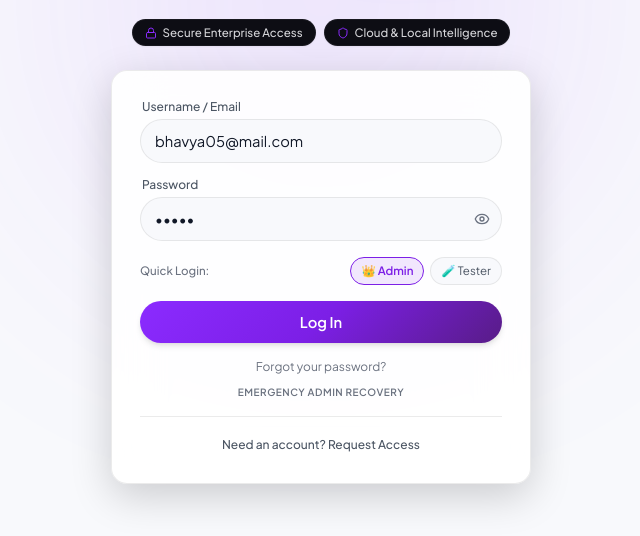
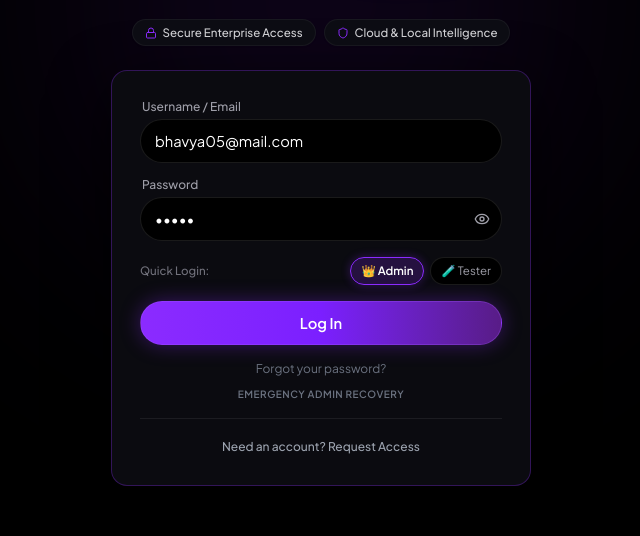
Before and after one commit to bhavyaupreti05/AUTUMN, a React (Vite) app in the folder client/: page /login in a window 1280 px wide. Shown: the part 201-737 px from the top of the page, without its empty margins (319-959 px from the left). Built offline with nearby package versions, Linux system fonts and the light colour scheme; no server answers.

Commit message:
style: enforce pure black and neon purple dark theme by default

```diff
--- a/client/index.html
+++ b/client/index.html
@@ -1,5 +1,5 @@
 <!doctype html>
-<html lang="en">
+<html lang="en" class="dark">
   <head>
     <meta charset="UTF-8" />
     <link rel="icon" type="image/svg+xml" href="/favicon.svg" />
--- a/client/src/contexts/ThemeContext.tsx
+++ b/client/src/contexts/ThemeContext.tsx
@@ -12,10 +12,10 @@ const ThemeContext = createContext<ThemeContextType | undefined>(undefined);
 
 export function ThemeProvider({ children }: { children: ReactNode }) {
   const [theme, setTheme] = useState<Theme>(() => {
-    // Check local storage or OS preference on mount
+    // Default to dark mode for pure black and neon purple identity
     const saved = localStorage.getItem('theme');
-    if (saved === 'light' || saved === 'dark') return saved;
-    return window.matchMedia('(prefers-color-scheme: dark)').matches ? 'dark' : 'light';
+    if (saved === 'dark' || saved === 'light') return saved;
+    return 'dark';
   });
 
   useEffect(() => {
--- a/client/src/pages/LoginPage.tsx
+++ b/client/src/pages/LoginPage.tsx
@@ -102,7 +102,7 @@ export function LoginPage() {
   };
 
   return (
-    <div className="min-h-screen bg-[var(--bg-primary)] flex flex-col items-center justify-center p-4 relative overflow-hidden">
+    <div className="min-h-screen bg-black flex flex-col items-center justify-center p-4 relative overflow-hidden text-white">
       {/* Ambient background glow */}
       <div className="absolute top-1/4 left-1/2 -translate-x-1/2 -translate-y-1/2 w-[450px] h-[450px] bg-[#8B2BFF] opacity-15 blur-[140px] pointer-events-none rounded-full" />
 
@@ -131,46 +131,46 @@ export function LoginPage() {
           </div>
         </div>
 
-        <div className="bg-[var(--bg-surface)]/90 backdrop-blur-xl p-6 sm:p-7 rounded-2xl border border-[var(--border-subtle)] shadow-[0_12px_40px_rgba(0,0,0,0.18)] w-full text-left">
+        <div className="bg-[#0B0B10] p-6 sm:p-7 rounded-2xl border border-[#8B2BFF]/30 shadow-[0_20px_60px_rgba(0,0,0,0.85)] w-full text-left text-white">
           {error && (
-            <div className="bg-[rgba(239,68,68,0.1)] text-[var(--error)] p-3 rounded-xl mb-4 text-xs font-medium border border-[rgba(239,68,68,0.25)] text-center">
+            <div className="bg-red-500/10 text-red-400 p-3 rounded-xl mb-4 text-xs font-medium border border-red-500/25 text-center">
               {error}
             </div>
           )}
           {(success || locationSuccess) && (
-            <div className="bg-[var(--accent-muted)] text-[var(--accent)] p-3 rounded-xl mb-4 text-xs font-medium border border-[color-mix(in_srgb,var(--accent)_25%,transparent)] text-center">
+            <div className="bg-[#8B2BFF]/15 text-[#A75BFF] p-3 rounded-xl mb-4 text-xs font-medium border border-[#8B2BFF]/30 text-center">
               {success || locationSuccess}
             </div>
           )}
 
           <form onSubmit={handleAuth} className="space-y-3.5">
             <div>
-              <label className="block text-xs font-medium text-[var(--text-secondary)] mb-1 px-0.5">Username / Email</label>
+              <label className="block text-xs font-medium text-zinc-400 mb-1 px-0.5">Username / Email</label>
               <input
                 type="text"
                 value={username}
                 onChange={(e) => setUsername(e.target.value)}
                 placeholder="name@example.com"
-                className="w-full bg-[var(--bg-primary)] text-[var(--text-primary)] border border-[var(--border-subtle)] rounded-xl py-2.5 px-3.5 text-[0.92rem] focus:outline-none focus:border-[var(--accent)] focus:ring-1 focus:ring-[var(--accent)] transition-all"
+                className="w-full bg-black text-white border border-white/10 rounded-xl py-2.5 px-3.5 text-[0.92rem] focus:outline-none focus:border-[#8B2BFF] focus:ring-1 focus:ring-[#8B2BFF] transition-all"
                 required
               />
             </div>
             <div>
-              <label className="block text-xs font-medium text-[var(--text-secondary)] mb-1 px-0.5">Password</label>
+              <label className="block text-xs font-medium text-zinc-400 mb-1 px-0.5">Password</label>
               <div className="relative">
                 <input
                   type={showPassword ? 'text' : 'password'}
                   value={password}
                   onChange={(e) => setPassword(e.target.value)}
                   placeholder="Enter your password"
-                  className="w-full bg-[var(--bg-primary)] text-[var(--text-primary)] border border-[var(--border-subtle)] rounded-xl py-2.5 pl-3.5 pr-10 text-[0.92rem] focus:outline-none focus:border-[var(--accent)] focus:ring-1 focus:ring-[var(--accent)] transition-all"
+                  className="w-full bg-black text-white border border-white/10 rounded-xl py-2.5 pl-3.5 pr-10 text-[0.92rem] focus:outline-none focus:border-[#8B2BFF] focus:ring-1 focus:ring-[#8B2BFF] transition-all"
                   required
                 />
                 <button
                   type="button"
                   aria-label={showPassword ? 'Hide password' : 'Show password'}
                   onClick={() => setShowPassword((previous) => !previous)}
-                  className="absolute right-3 top-1/2 -translate-y-1/2 text-[var(--text-muted)] hover:text-[var(--text-primary)] cursor-pointer"
+                  className="absolute right-3 top-1/2 -translate-y-1/2 text-zinc-400 hover:text-white cursor-pointer"
                 >
                   {showPassword ? <EyeOff size={16} /> : <Eye size={16} />}
                 </button>
@@ -179,7 +179,7 @@ export function LoginPage() {
 
             {isLogin && (
               <div className="pt-0.5 flex items-center justify-between gap-2">
-                <span className="text-[0.72rem] text-[var(--text-muted)] font-medium">Quick Login:</span>
+                <span className="text-[0.72rem] text-zinc-500 font-medium">Quick Login:</span>
                 <div className="flex gap-1.5">
                   <button
                     type="button"
@@ -189,8 +189,8 @@ export function LoginPage() {
                     }}
                     className={`text-[0.72rem] px-2.5 py-1 rounded-lg border transition-all cursor-pointer ${
                       username === 'bhavya05@mail.com'
-                        ? 'border-[var(--accent)] bg-[var(--accent-muted)] text-[var(--accent)] font-semibold'
-                        : 'border-[var(--border-subtle)] bg-[var(--bg-primary)] text-[var(--text-secondary)] hover:border-[var(--border-hover)]'
+                        ? 'border-[#8B2BFF] bg-[#8B2BFF]/20 text-white font-semibold shadow-[0_0_10px_rgba(139,43,255,0.3)]'
+                        : 'border-white/10 bg-black text-zinc-400 hover:text-white hover:border-[#8B2BFF]/30'
                     }`}
                   >
                     👑 Admin
@@ -203,8 +203,8 @@ export function LoginPage() {
                     }}
                     className={`text-[0.72rem] px-2.5 py-1 rounded-lg border transition-all cursor-pointer ${
                       username === 'testuser@autumn.ai'
-                        ? 'border-[var(--accent)] bg-[var(--accent-muted)] text-[var(--accent)] font-semibold'
-                        : 'border-[var(--border-subtle)] bg-[var(--bg-primary)] text-[var(--text-secondary)] hover:border-[var(--border-hover)]'
+                        ? 'border-[#8B2BFF] bg-[#8B2BFF]/20 text-white font-semibold shadow-[0_0_10px_rgba(139,43,255,0.3)]'
+                        : 'border-white/10 bg-black text-zinc-400 hover:text-white hover:border-[#8B2BFF]/30'
                     }`}
                   >
                     🧪 Tester
@@ -216,8 +216,7 @@ export function LoginPage() {
             <button
               type="submit"
               disabled={isLoading}
-              style={{ background: 'var(--energy-gradient)' }}
-              className="w-full hover:brightness-110 active:scale-[0.99] text-white font-semibold py-2.5 px-4 rounded-xl transition-all mt-4 flex justify-center items-center gap-2 disabled:opacity-50 shadow-md cursor-pointer border-none text-[0.92rem]"
+              className="w-full bg-gradient-to-r from-[#8B2BFF] via-[#7B1FFF] to-[#581C87] hover:brightness-110 active:scale-[0.99] text-white font-semibold py-2.5 px-4 rounded-xl transition-all mt-4 flex justify-center items-center gap-2 disabled:opacity-50 shadow-[0_0_20px_rgba(139,43,255,0.35)] cursor-pointer border border-[#A75BFF]/30 text-[0.92rem]"
             >
               {isLoading ? 'Processing...' : (isLogin ? 'Log In' : 'Create Account')}
             </button>
```
